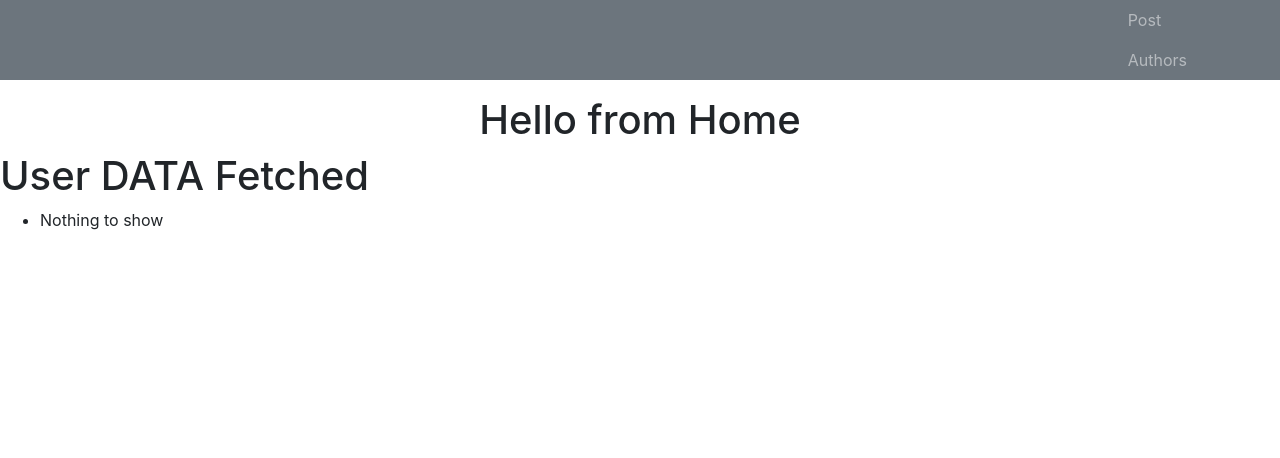
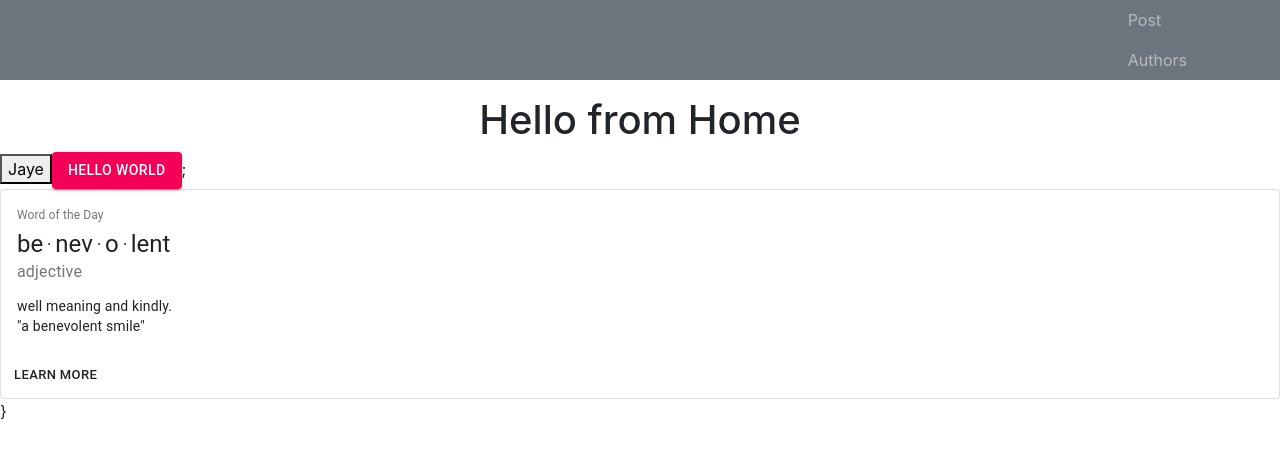
Before and after one commit to lokeshvenkatesan/contact-list-using-react, a React (Create React App) app: page / in a window 1280 px wide. Shown: the top 458 px of the page. Built offline with nearby package versions, Linux system fonts and the light colour scheme; no server answers.

Commit message:
Added card for Authorspage and postPage

```diff
--- a/package.json
+++ b/package.json
@@ -3,6 +3,7 @@
   "version": "0.1.0",
   "private": true,
   "dependencies": {
+    "@material-ui/core": "^4.11.2",
     "@testing-library/jest-dom": "^5.11.9",
     "@testing-library/react": "^11.2.3",
     "@testing-library/user-event": "^12.6.0",
--- a/src/App.js
+++ b/src/App.js
@@ -3,6 +3,10 @@ import Contact from './components/Contact';
 import Header from './components/Header';
 import 'bootstrap/dist/css/bootstrap.min.css';
 import axios from 'axios';
+import { Button } from '@material-ui/core';
+import PostCard from './components/Atoms/Card';
+// import Postcard from './components/postPage/postPage';
+// import Postcard from './components/authorspage/authorspage'
 
 export class App extends Component {
   constructor(props) {
@@ -13,10 +17,6 @@ export class App extends Component {
        data:null
     }
   }
-
-
-
-// l
 
   FetchPosts = async ()=> {    // Here we use "async" keyword to change the type of function to ASYNCHRONOUS FUNCTION
   await axios('https://jsonplaceholder.typicode.com/todos/1')
@@ -40,12 +40,20 @@ componentDidMount(){ //This is inbuit Lifecycle method of React CLass Components
       <div>
 
         <Header branding= "" />
-        {/* <Contact name= "Mohan"
-          Email= "mohan@gmail.com"
-          phone="9093939922" /> */}
         <Contact name= "Hello from Home"/>
+        <button>Jaye</button>
+        <Button variant="contained" color="secondary">Hello World</Button>;
+        <PostCard />
 
-        <h1>User DATA Fetched</h1>
+
+        {/*But now see when we use Button tag of Material-UI, what type of button is rendered
+        You need very less styling
+
+        Likewise button, there are many more components available in UI library
+
+        In documentation of components, Component API means the properties it accepts, like we've given VARIANT and COLOR properties*/}
+
+        {/* <h1>User DATA Fetched</h1>
         {
           this.state.data!=null?
 
@@ -57,14 +65,17 @@ componentDidMount(){ //This is inbuit Lifecycle method of React CLass Components
         </ul> : <ul>
           <li>Nothing to show</li>
 
-        </ul>
+        </ul> */}
 
     }
+
+
           {/* Email= "lokesh@gmail.com"
           phone="903232898"  */}
-
       {/* <Contact /> */}
-
+      {/* <Contact name= "Mohan"
+        Email= "mohan@gmail.com"
+        phone="9093939922" /> */}
       </div>
     );
   }
--- /dev/null
+++ b/src/components/Atoms/Card.js
@@ -0,0 +1,53 @@
+import React from 'react';
+import { makeStyles } from '@material-ui/core/styles';
+import Card from '@material-ui/core/Card';
+import CardActions from '@material-ui/core/CardActions';
+import CardContent from '@material-ui/core/CardContent';
+import Button from '@material-ui/core/Button';
+import Typography from '@material-ui/core/Typography';
+
+const useStyles = makeStyles({
+  root: {
+    minWidth: 200,
+  },
+  bullet: {
+    display: 'inline-block',
+    margin: '0 2px',
+    transform: 'scale(0.4)',
+  },
+  title: {
+    fontSize: 12,
+  },
+  pos: {
+    marginBottom: 12,
+  },
+});
+
+export default function OutlinedCard() {
+  const classes = useStyles();
+  const bull = <span className={classes.bullet}>•</span>;
+
+  return (
+    <Card className={classes.root} variant="outlined">
+      <CardContent>
+        <Typography className={classes.title} color="textSecondary" gutterBottom>
+          Word of the Day
+        </Typography>
+        <Typography variant="h5" component="h2">
+          be{bull}nev{bull}o{bull}lent
+        </Typography>
+        <Typography className={classes.pos} color="textSecondary">
+          adjective
+        </Typography>
+        <Typography variant="body2" component="p">
+          well meaning and kindly.
+          <br />
+          {'"a benevolent smile"'}
+        </Typography>
+      </CardContent>
+      <CardActions>
+        <Button size="small">Learn More</Button>
+      </CardActions>
+    </Card>
+  );
+}
--- /dev/null
+++ b/src/components/authorsPage/authorspage.js
@@ -0,0 +1,53 @@
+import React from 'react';
+import { makeStyles } from '@material-ui/core/styles';
+import Card from '@material-ui/core/Card';
+import CardActions from '@material-ui/core/CardActions';
+import CardContent from '@material-ui/core/CardContent';
+import Button from '@material-ui/core/Button';
+import Typography from '@material-ui/core/Typography';
+
+const useStyles = makeStyles({
+  root: {
+    minWidth: 275,
+  },
+  bullet: {
+    display: 'inline-block',
+    margin: '0 2px',
+    transform: 'scale(0.8)',
+  },
+  title: {
+    fontSize: 14,
+  },
+  pos: {
+    marginBottom: 12,
+  },
+});
+
+export default function OutlinedCard() {
+  const classes = useStyles();
+  const bull = <span className={classes.bullet}>•</span>;
+
+  return (
+    <Card className={classes.root} variant="outlined">
+      <CardContent>
+        <Typography className={classes.title} color="textSecondary" gutterBottom>
+          {/* Word of the Day
+        </Typography>
+        <Typography variant="h5" component="h2">
+          be{bull}nev{bull}o{bull}lent
+        </Typography>
+        <Typography className={classes.pos} color="textSecondary">
+          adjective
+        </Typography>
+        <Typography variant="body2" component="p">
+          well meaning and kindly.
+          <br />
+          {'"a benevolent smile"'}
+        </Typography> */}
+      </CardContent>
+      <CardActions>
+        <Button size="small">Learn More</Button>
+      </CardActions>
+    </Card>
+  );
+}
--- /dev/null
+++ b/src/components/postPage/postPage.js
@@ -0,0 +1,53 @@
+import React from 'react';
+import { makeStyles } from '@material-ui/core/styles';
+import Card from '@material-ui/core/Card';
+import CardActions from '@material-ui/core/CardActions';
+import CardContent from '@material-ui/core/CardContent';
+import Button from '@material-ui/core/Button';
+import Typography from '@material-ui/core/Typography';
+
+const useStyles = makeStyles({
+  root: {
+    minWidth: 275,
+  },
+  bullet: {
+    display: 'inline-block',
+    margin: '0 2px',
+    transform: 'scale(0.8)',
+  },
+  title: {
+    fontSize: 14,
+  },
+  pos: {
+    marginBottom: 12,
+  },
+});
+
+export default function OutlinedCard() {
+  const classes = useStyles();
+  const bull = <span className={classes.bullet}>•</span>;
+
+  return (
+    <Card className={classes.root} variant="outlined">
+      <CardContent>
+        <Typography className={classes.title} color="textSecondary" gutterBottom>
+          {/* Word of the Day
+        </Typography>
+        <Typography variant="h5" component="h2">
+          be{bull}nev{bull}o{bull}lent
+        </Typography>
+        <Typography className={classes.pos} color="textSecondary">
+          adjective
+        </Typography>
+        <Typography variant="body2" component="p">
+          well meaning and kindly.
+          <br />
+          {'"a benevolent smile"'}
+        </Typography> */}
+      </CardContent>
+      <CardActions>
+        <Button size="small">Learn More</Button>
+      </CardActions>
+    </Card>
+  );
+}
```
Also changed, not shown: src/components/Learn/Learn.js (added, +14 -0 lines), 2 other files (tests, documents, lock files or other folders).
